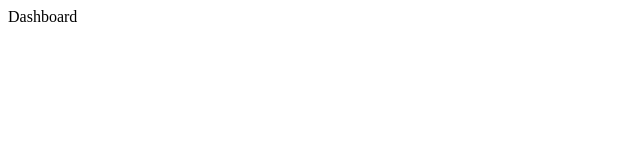
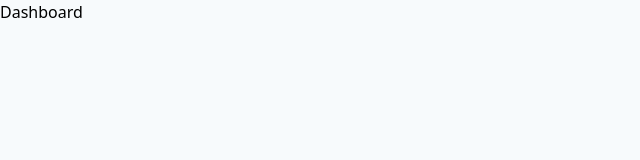
Before and after one commit to MiroslavGannoha/pragma-brewery, a React app: page / in a window 1280 px wide. Shown: the top 160 px of the page, without its empty margins (0-640 px from the left). Built offline with nearby package versions, Linux system fonts and the light colour scheme; the HTML template or start-up script is replaced by a standard one.

Commit message:
styles setup

```diff
--- a/package.json
+++ b/package.json
@@ -25,7 +25,8 @@
     "mobx-react-lite": "^2.2.0",
     "node-fetch": "^2.6.0",
     "react": "^16.13.1",
-    "react-dom": "^16.13.1"
+    "react-dom": "^16.13.1",
+    "tailwindcss": "^1.7.6"
   },
   "devDependencies": {
     "@testing-library/jest-dom": "^5.11.4",
@@ -48,10 +49,8 @@
     "express": "^4.17.1",
     "html-webpack-plugin": "^4.3.0",
     "jest": "^26.4.2",
-    "mini-css-extract-plugin": "^0.11.0",
     "morgan": "^1.10.0",
     "postcss-loader": "^3.0.0",
-    "precss": "^4.0.0",
     "style-loader": "^1.2.1",
     "terser-webpack-plugin": "^4.1.0",
     "ts-jest": "^26.3.0",
--- /dev/null
+++ b/src/app/containers/RootContainer.tsx
@@ -0,0 +1,12 @@
+import * as React from 'react';
+
+const RootContainer: React.FC = ({children}) => {
+
+    return (
+        <div className="bg-gray-100 h-full">
+            {children}
+        </div>
+    );
+};
+
+export default RootContainer;
--- a/src/app/index.tsx
+++ b/src/app/index.tsx
@@ -2,13 +2,16 @@ import * as React from 'react';
 import Dashboard from './pages/Dashboard';
 import { StoreContext } from './hooks/useStore';
 import {RootStore} from './stores';
+import RootContainer from './containers/RootContainer';
 
 const rootStore = new RootStore();
 
 const App: React.FC = () => {
     return (
         <StoreContext.Provider value={rootStore}>
-            <Dashboard />
+            <RootContainer>
+                <Dashboard />
+            </RootContainer>
         </StoreContext.Provider>
     );
 };
--- a/src/main.tsx
+++ b/src/main.tsx
@@ -1,5 +1,6 @@
 import * as React from 'react';
 import * as ReactDOM from 'react-dom';
 import App from './app';
+import './styles/main.css';
 
 ReactDOM.render(<App />, document.getElementById('app-container'));
--- /dev/null
+++ b/src/styles/main.css
@@ -0,0 +1,9 @@
+@tailwind base;
+
+@tailwind components;
+
+@tailwind utilities;
+
+html, body, #app-container {
+    height: 100%;
+}
--- /dev/null
+++ b/tailwind.config.js
@@ -0,0 +1,8 @@
+module.exports = {
+  purge: [],
+  theme: {
+    extend: {},
+  },
+  variants: {},
+  plugins: [],
+}
--- a/webpack.config.ts
+++ b/webpack.config.ts
@@ -16,34 +16,9 @@ import WebpackCleanupPlugin from 'webpack-cleanup-plugin';
  *
  */
 
-/*
- * We've enabled Postcss, autoprefixer and precss for you. This allows your app
- * to lint  CSS, support variables and mixins, transpile future CSS syntax,
- * inline images, and more!
- *
- * To enable SASS or LESS, add the respective loaders to module.rules
- *
- * https://github.com/postcss/postcss
- *
- * https://github.com/postcss/autoprefixer
- *
- * https://github.com/jonathantneal/precss
- *
- */
+import autoprefixer from 'autoprefixer';
+import tailwindcss from 'tailwindcss';
 
-import autoprefixer from 'autoprefixer';
-import precss from 'precss';
-
-/*
- * We've enabled MiniCssExtractPlugin for you. This allows your app to
- * use css modules that will be moved into a separate CSS file instead of inside
- * one of your module entries!
- *
- * https://github.com/webpack-contrib/mini-css-extract-plugin
- *
- */
-
-import MiniCssExtractPlugin from 'mini-css-extract-plugin';
 
 /*
  * We've enabled TerserPlugin for you! This minifies your app
@@ -65,11 +40,10 @@ export default {
 
     plugins: [
 		new webpack.ProgressPlugin(),
-        new WebpackCleanupPlugin(),
+        ...(isProduction ? [new WebpackCleanupPlugin()] : []),
         new HtmlWebpackPlugin({
             template: './server/public/index.html',
         }),
-        new MiniCssExtractPlugin({ filename: 'main.[chunkhash].css' }),
     ],
 
 	module: {
@@ -80,9 +54,6 @@ export default {
 				test: /.css$/,
 
 				use: [
-					{
-						loader: MiniCssExtractPlugin.loader
-					},
 					{
 						loader: 'style-loader'
 					},
@@ -96,11 +67,10 @@ export default {
 					},
 					{
 						loader: 'postcss-loader',
+						options: {
+                            ident: 'postcss',
 
-						options: {
-							plugins: function() {
-								return [precss, autoprefixer];
-							}
+							plugins: [tailwindcss, autoprefixer],
 						}
 					}
 				]
```
Also changed, not shown: 1 other file (tests, documents, lock files or other folders).
